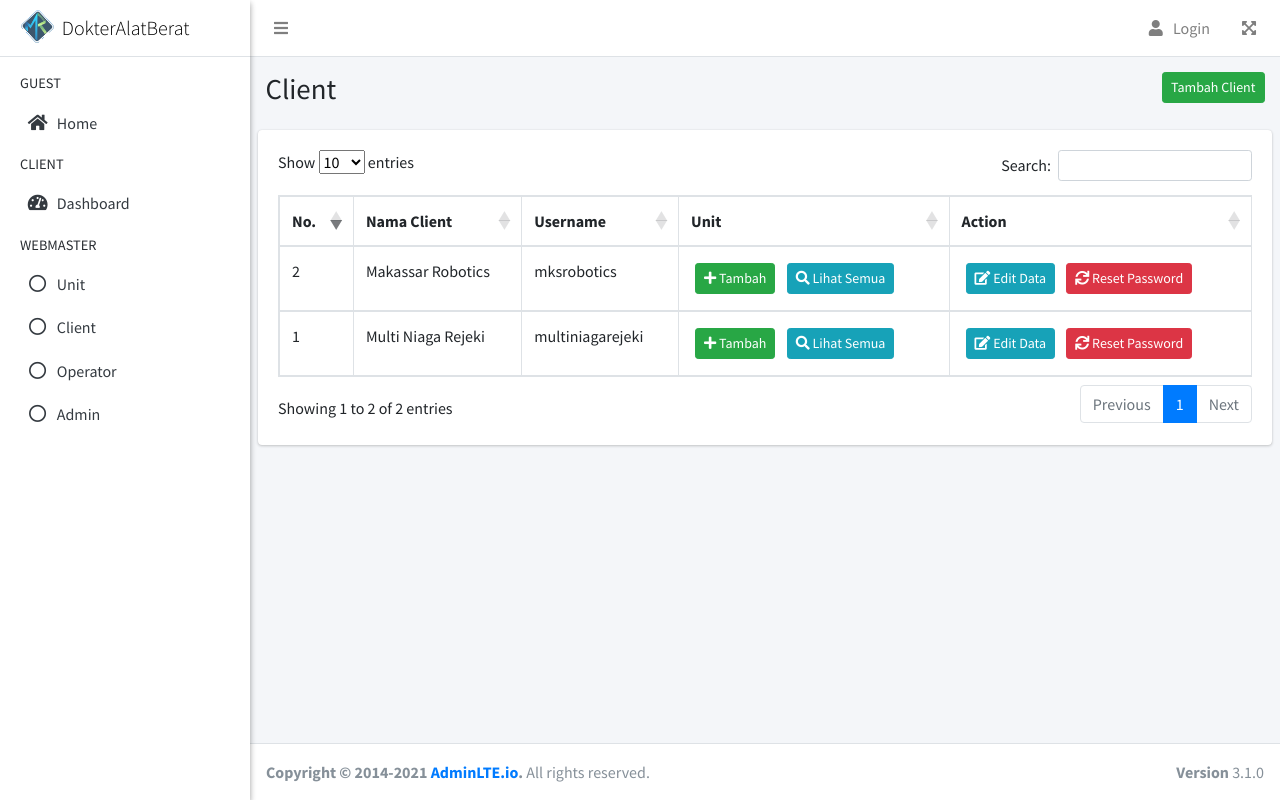
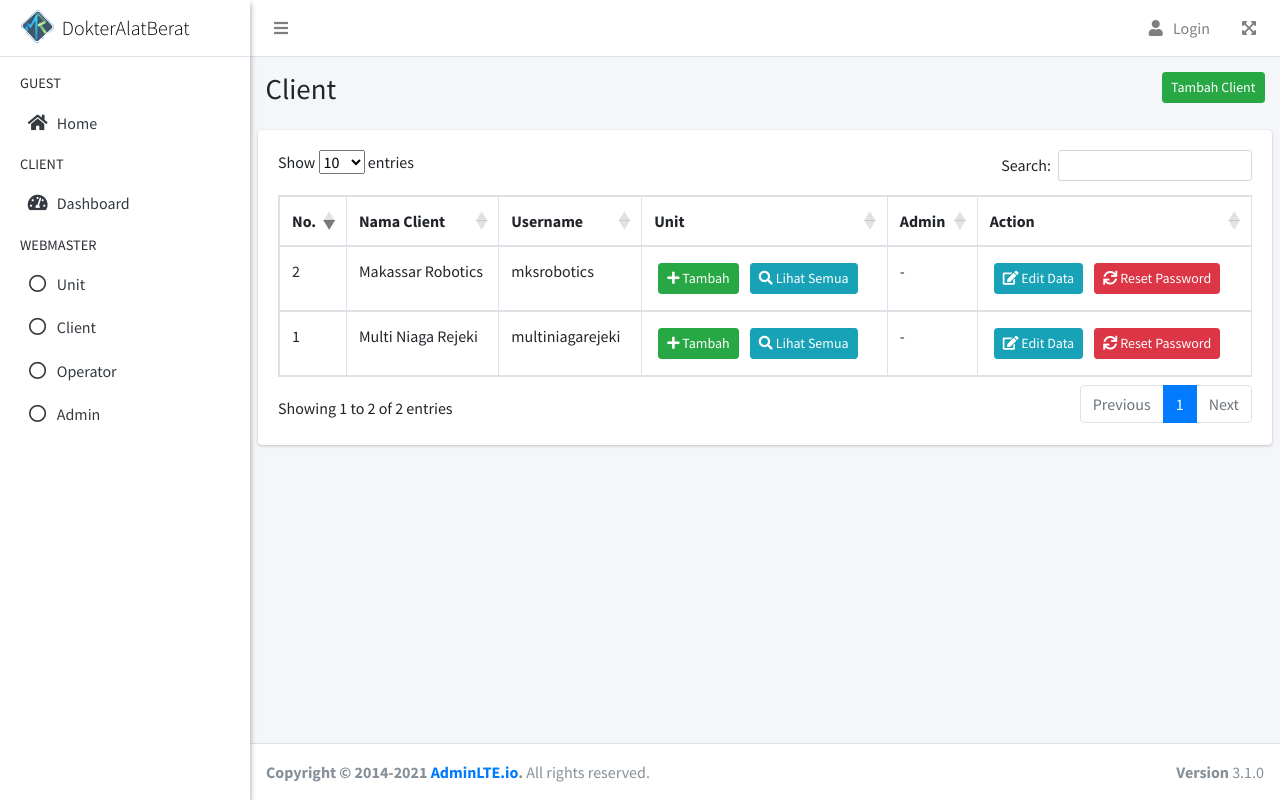
Before and after one commit to adnansurya/dokteralatberat, a PHP site: page /client.php in a window 1280 px wide. Run offline with PHP 8.4, Linux system fonts and the light colour scheme; data comes from the database, SQL or seed files in the repository; some libraries are stand-ins or nearby versions.

Commit message:
add admin column to client

```diff
--- a/client.php
+++ b/client.php
@@ -51,6 +51,7 @@ include('partials/global.php');
                                         <th>Nama Client</th>
                                         <th>Username</th>
                                         <th>Unit</th>
+                                        <th>Admin</th>
                                         <th>Action</th>
                                     </tr>
                                 </thead>
@@ -71,6 +72,7 @@ include('partials/global.php');
                                                         <button type="button" class="btn btn-info btn-sm m-1"><i class="fas fa-search"></i> Lihat Semua</button>
                                                     </a>
                                                 </td>';
+                                                echo '<td>-</td>';
                                                 echo '<td>
                                                     <button type="button" class="btn btn-info btn-sm m-1" data-toggle="modal" data-target="#editClientModal"
                                                     data-id-client="'.$row['id_client'].'"><i class="fas fa-edit"></i> Edit Data</button>
```
